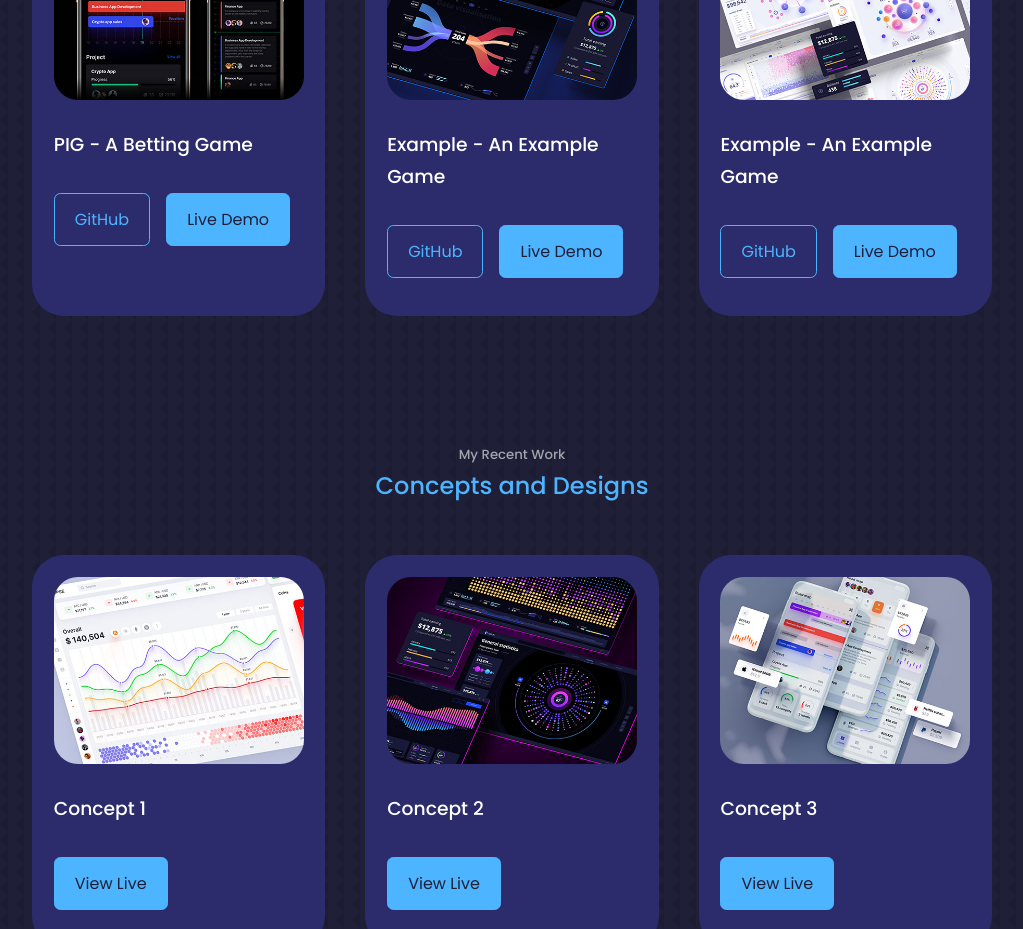
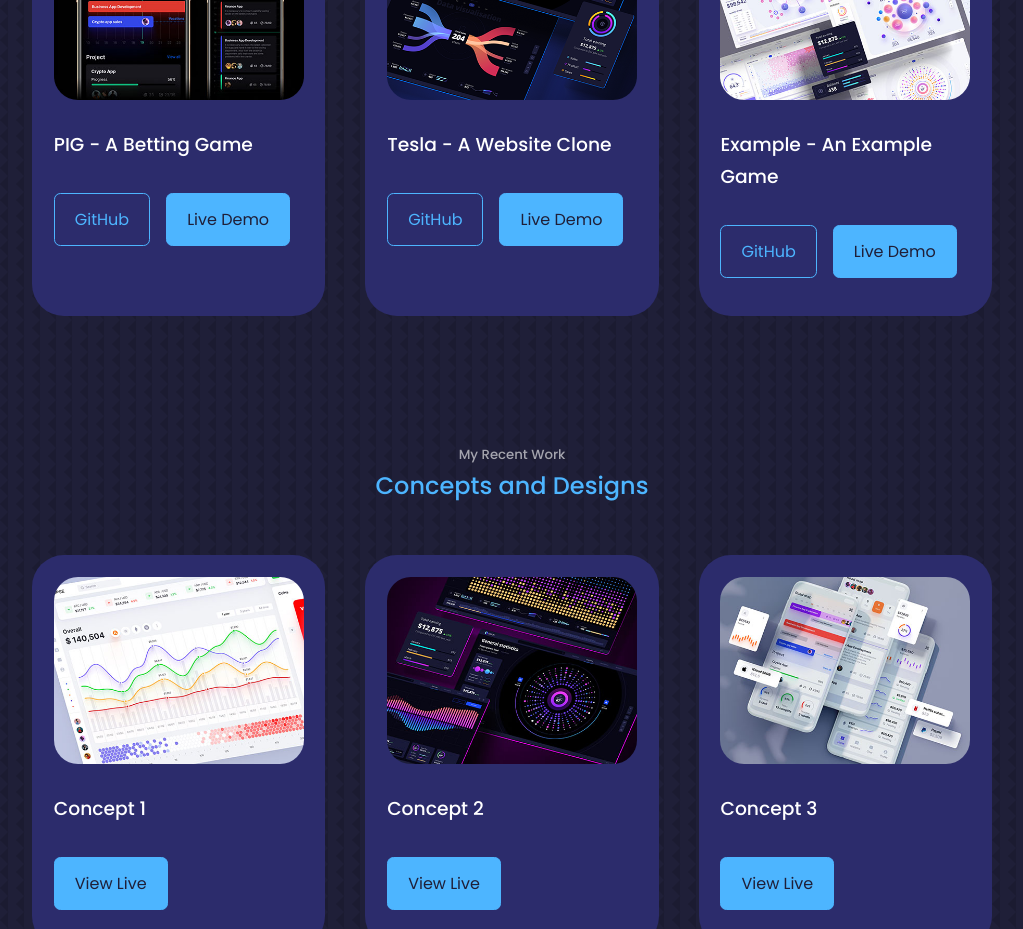
Before and after one commit to eddie1397/React-Portfolio, a React (Create React App) app: page / in a window 1280 px wide. Shown: the part 4240-5169 px from the top of the page, without its empty margins (128-1151 px from the left). Built offline with nearby package versions, Linux system fonts and the light colour scheme.

Commit message:
portfolio complete

```diff
--- a/src/components/portfolio/Portfolio.jsx
+++ b/src/components/portfolio/Portfolio.jsx
@@ -40,7 +40,7 @@ const data = [
   {
     id: 5,
     image: IMG5,
-    title: 'Example - An Example Game',
+    title: 'Tesla - A Website Clone',
     github: 'https://github.com',
     demo: 'https://dribble.com'
   },
```
